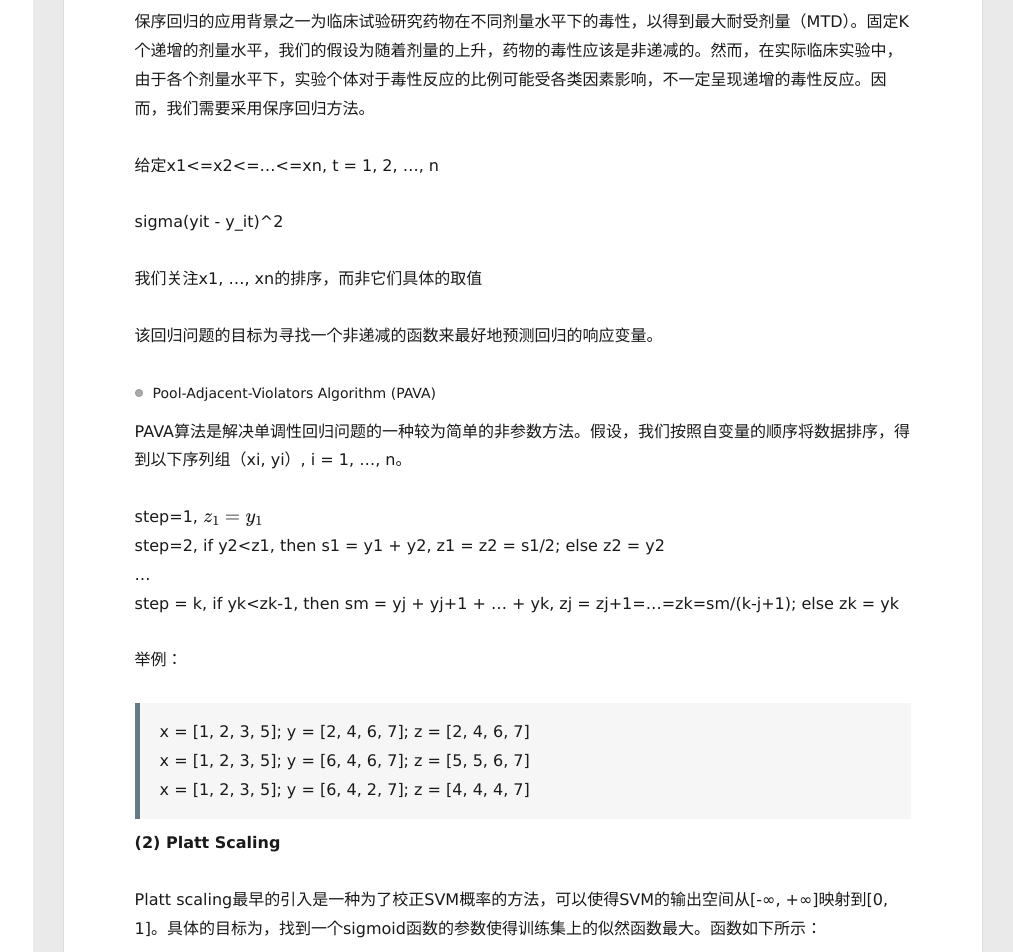
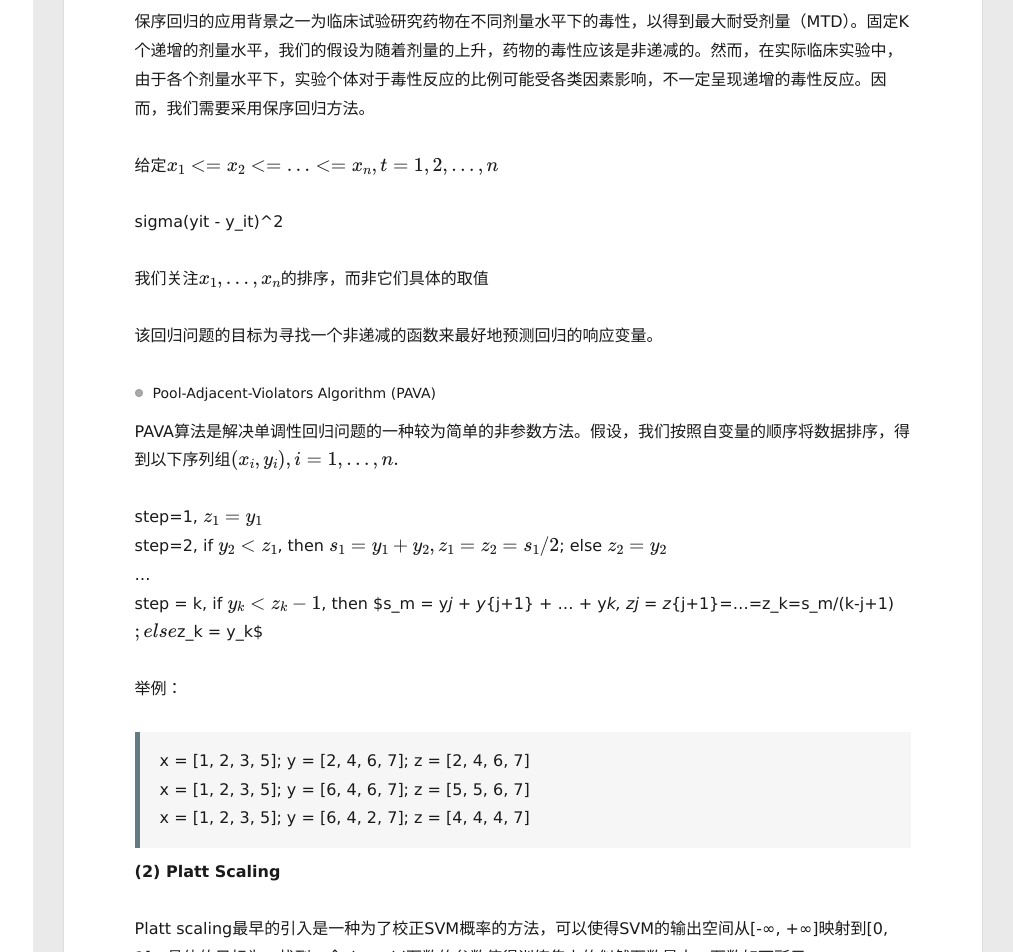
Before and after one commit to xiaogalayy/xiaogalayy.github.io, a plain HTML site: page 2017/08/31/Probability-Calibration/index.html in a window 1280 px wide and 2400 px high. Shown: the part 899-1851 px from the top of the page, without its empty margins (267-1280 px from the left). Drawn offline with nearby package versions, Linux system fonts and the light colour scheme; some packages are replaced by stand-ins of ours; a script that the page names is missing.

Commit message:
Site updated: 2017-08-31 12:55:48

```diff
--- a/2017/08/31/Probability-Calibration/index.html
+++ b/2017/08/31/Probability-Calibration/index.html
@@ -15,7 +15,7 @@
 <meta property="og:url" content="http://yoursite.com/2017/08/31/Probability-Calibration/index.html">
 <meta property="og:site_name" content="Data Playground">
 <meta property="og:description" content="1. 背景介绍在许多情况下，我们可以得到这样一个分类器，它能够预测某测试样本的分类标签，然而，却无法一致地给出相对应的该测试样本属于类别c的概率估计P(c|x)。有些时候，该分类器会提供一个得分，暂且记为S(x)，其中S(x)属于[0, 1]之间。但是，这样的得分并不能够很好地预测概率。 我们可以举出几个上述描述的分类器，比如朴素贝叶斯（Naive Bayes）和支持向量机（SVM）。让我们回忆一">
-<meta property="og:updated_time" content="2017-08-31T04:51:49.000Z">
+<meta property="og:updated_time" content="2017-08-31T04:55:38.000Z">
 <meta name="twitter:card" content="summary">
 <meta name="twitter:title" content="Probability Calibration">
 <meta name="twitter:description" content="1. 背景介绍在许多情况下，我们可以得到这样一个分类器，它能够预测某测试样本的分类标签，然而，却无法一致地给出相对应的该测试样本属于类别c的概率估计P(c|x)。有些时候，该分类器会提供一个得分，暂且记为S(x)，其中S(x)属于[0, 1]之间。但是，这样的得分并不能够很好地预测概率。 我们可以举出几个上述描述的分类器，比如朴素贝叶斯（Naive Bayes）和支持向量机（SVM）。让我们回忆一">
@@ -175,15 +175,15 @@
 <h3 id="2-映射函数"><a href="#2-映射函数" class="headerlink" title="2. 映射函数"></a>2. 映射函数</h3><p>在实际应用中，一般有两种形式的映射函数可供参考。一种为保序回归，另一种为Platt Scaling。</p>
 <p><strong>(1) 保序回归</strong></p>
 <p>保序回归的应用背景之一为临床试验研究药物在不同剂量水平下的毒性，以得到最大耐受剂量（MTD）。固定K个递增的剂量水平，我们的假设为随着剂量的上升，药物的毒性应该是非递减的。然而，在实际临床实验中，由于各个剂量水平下，实验个体对于毒性反应的比例可能受各类因素影响，不一定呈现递增的毒性反应。因而，我们需要采用保序回归方法。</p>
-<p>给定x1&lt;=x2&lt;=…&lt;=xn, t = 1, 2, …, n</p>
+<p>给定$x_1&lt;=x_2&lt;=…&lt;=x_n, t = 1, 2, …, n$</p>
 <p>sigma(yit - y_it)^2</p>
-<p>我们关注x1, …, xn的排序，而非它们具体的取值</p>
+<p>我们关注$x_1, …, x_n$的排序，而非它们具体的取值</p>
 <p>该回归问题的目标为寻找一个非递减的函数来最好地预测回归的响应变量。</p>
 <ul>
 <li>Pool-Adjacent-Violators Algorithm (PAVA)</li>
 </ul>
-<p>PAVA算法是解决单调性回归问题的一种较为简单的非参数方法。假设，我们按照自变量的顺序将数据排序，得到以下序列组（xi, yi）, i = 1, …, n。</p>
-<p>step=1, $z_1 = y_1$<br>step=2, if y2&lt;z1, then s1 = y1 + y2, z1 = z2 = s1/2; else z2 = y2<br>…<br>step = k, if yk&lt;zk-1, then sm = yj + yj+1 + … + yk, zj = zj+1=…=zk=sm/(k-j+1); else zk = yk</p>
+<p>PAVA算法是解决单调性回归问题的一种较为简单的非参数方法。假设，我们按照自变量的顺序将数据排序，得到以下序列组$(x_i, y_i), i = 1, …, n.$</p>
+<p>step=1, $z_1 = y_1$<br>step=2, if $y_2&lt;z_1$, then $s_1 = y_1 + y_2, z_1 = z_2 = s_1/2$; else $z_2 = y_2$<br>…<br>step = k, if $y_k&lt;z_k-1$, then $s_m = y<em>j + y</em>{j+1} + … + y<em>k, zj = z</em>{j+1}=…=z_k=s_m/(k-j+1)$; else $z_k = y_k$</p>
 <p>举例：</p>
 <blockquote>
 <p>x = [1, 2, 3, 5]; y = [2, 4, 6, 7]; z = [2, 4, 6, 7]<br>x = [1, 2, 3, 5]; y = [6, 4, 6, 7]; z = [5, 5, 6, 7]<br>x = [1, 2, 3, 5]; y = [6, 4, 2, 7]; z = [4, 4, 4, 7]</p>
```
Also changed, not shown: index.html (+4 -4 lines).
